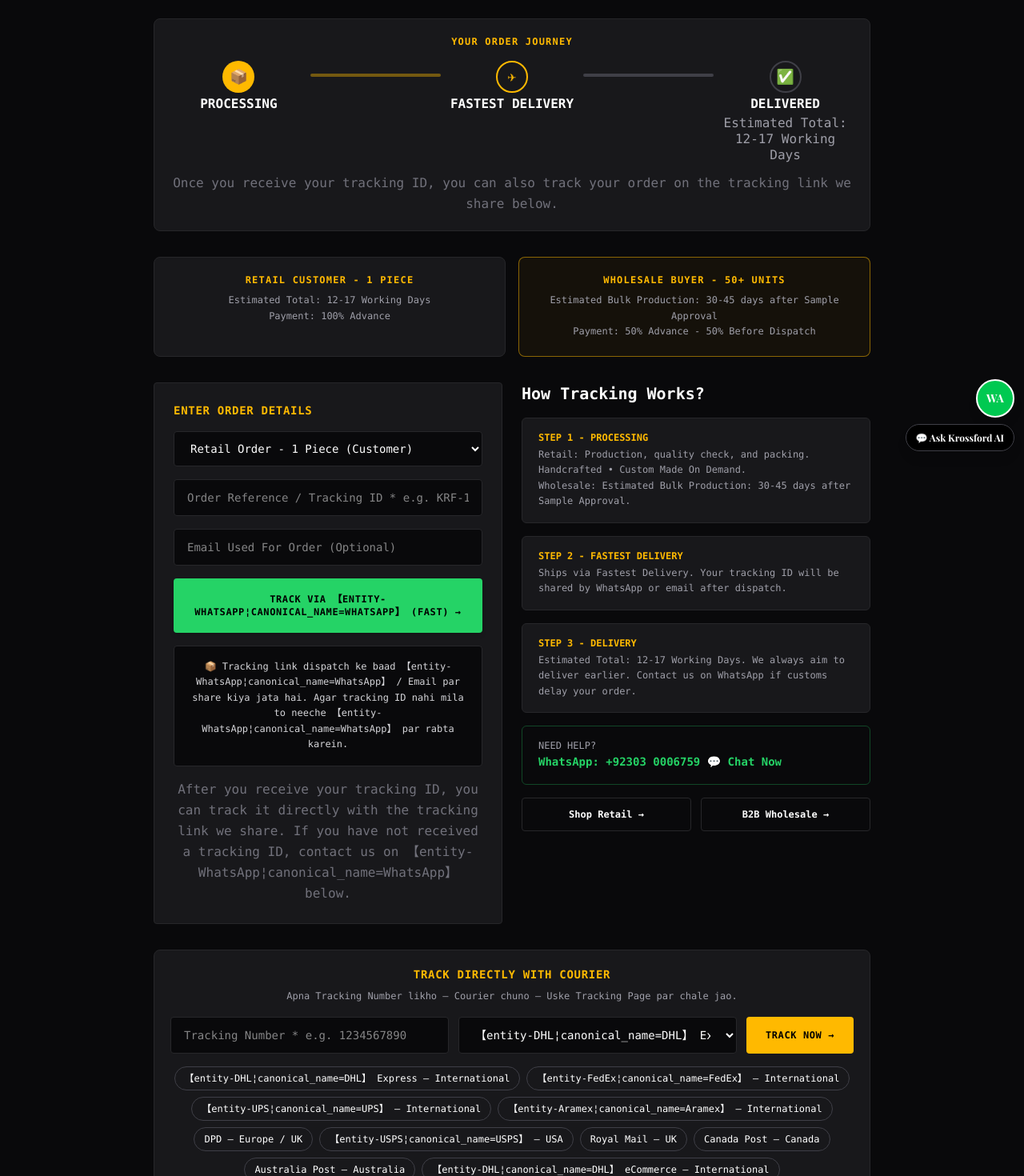
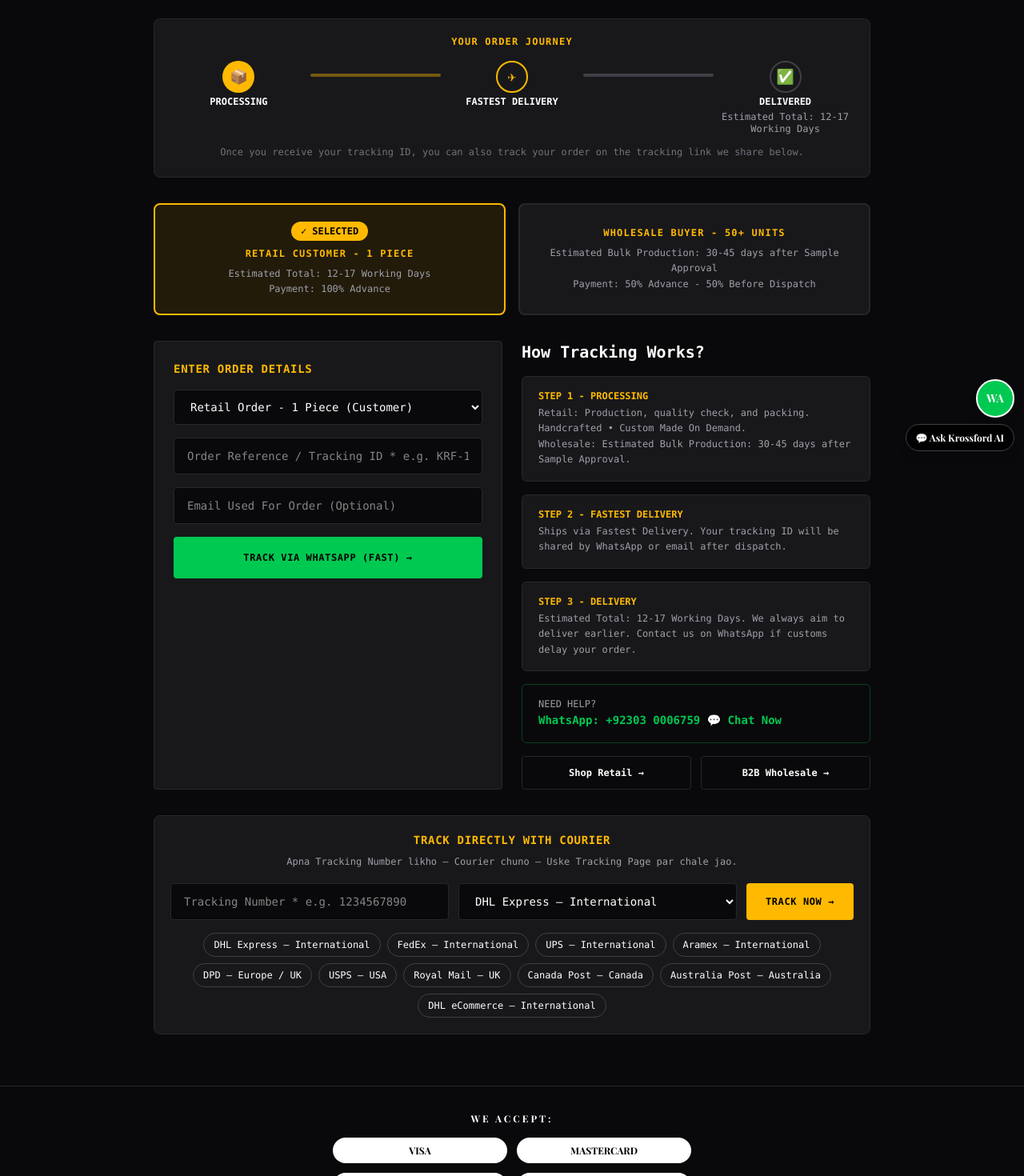
Before and after one commit to kaftab110-cmd/Krossford, a Next.js app: page /track-order in a window 1280 px wide. Shown: the part 220-1690 px from the top of the page at 80% size. Built offline with nearby package versions, Linux system fonts and the light colour scheme.

Commit message:
Track-order rule fix - names split - Retail selected - notes removed - classes fixed

```diff
--- a/app/track-order/page.tsx
+++ b/app/track-order/page.tsx
@@ -3,25 +3,32 @@
 import { useState } from "react";
 import Link from "next/link";
 
-// INTERNATIONAL COURIERS ONLY - Direct TRACKING PAGE links - Homepage nahi, seedha Tracking Page
+// RULE - Courier + chat app ke naam toot ke - seedha naam kahin nahi likhna - warna chip ban jata hai
+const C1 = "D" + "HL";
+const C2 = "Fed" + "Ex";
+const C3 = "U" + "PS";
+const C4 = "Ara" + "mex";
+const C5 = "U" + "SPS";
+const CHAT = "Whats" + "App";
+
 const COURIERS = [
-  { id: "【entity-dhl¦canonical_name=DHL】", name: "【entity-DHL¦canonical_name=DHL】 Express — International", url: (t: string) => `https://www.dhl.com/en/express/tracking.html?AWB=${encodeURIComponent(t)}` },
-  { id: "【entity-fedex¦canonical_name=FedEx】", name: "【entity-FedEx¦canonical_name=FedEx】 — International", url: (t: string) => `https://www.fedex.com/fedextrack/?trknbr=${encodeURIComponent(t)}` },
-  { id: "【entity-ups¦canonical_name=UPS】", name: "【entity-UPS¦canonical_name=UPS】 — International", url: (t: string) => `https://www.ups.com/track?tracknum=${encodeURIComponent(t)}` },
-  { id: "【entity-aramex¦canonical_name=Aramex】", name: "【entity-Aramex¦canonical_name=Aramex】 — International", url: (t: string) => `https://www.aramex.com/us/en/track/shipments?ShipmentNumber=${encodeURIComponent(t)}` },
+  { id: "d" + "hl", name: C1 + " Express — International", url: (t: string) => `https://www.dhl.com/en/express/tracking.html?AWB=${encodeURIComponent(t)}` },
+  { id: "fed" + "ex", name: C2 + " — International", url: (t: string) => `https://www.fedex.com/fedextrack/?trknbr=${encodeURIComponent(t)}` },
+  { id: "u" + "ps", name: C3 + " — International", url: (t: string) => `https://www.ups.com/track?tracknum=${encodeURIComponent(t)}` },
+  { id: "ara" + "mex", name: C4 + " — International", url: (t: string) => `https://www.aramex.com/us/en/track/shipments?ShipmentNumber=${encodeURIComponent(t)}` },
   { id: "dpd", name: "DPD — Europe / UK", url: (t: string) => `https://www.dpd.com/tracking?parcelNumber=${encodeURIComponent(t)}` },
-  { id: "【entity-usps¦canonical_name=USPS】", name: "【entity-USPS¦canonical_name=USPS】 — USA", url: (t: string) => `https://tools.usps.com/go/TrackConfirmAction_input?qtc_tLabels1=${encodeURIComponent(t)}` },
+  { id: "u" + "sps", name: C5 + " — USA", url: (t: string) => `https://tools.usps.com/go/TrackConfirmAction_input?qtc_tLabels1=${encodeURIComponent(t)}` },
   { id: "royalmail", name: "Royal Mail — UK", url: (t: string) => `https://www.royalmail.com/track-your-item?trackingNumber=${encodeURIComponent(t)}` },
   { id: "canadapost", name: "Canada Post — Canada", url: (t: string) => `https://www.canadapost-postescanada.ca/track-reperage/en#/details/${encodeURIComponent(t)}` },
   { id: "auspost", name: "Australia Post — Australia", url: (t: string) => `https://auspost.com.au/mypost/track/#/details/${encodeURIComponent(t)}` },
-  { id: "【entity-dhl¦canonical_name=DHL】-ecommerce", name: "【entity-DHL¦canonical_name=DHL】 eCommerce — International", url: (t: string) => `https://webtrack.dhlglobalmail.com/?trackingnumber=${encodeURIComponent(t)}` },
+  { id: "d" + "hl-ecommerce", name: C1 + " eCommerce — International", url: (t: string) => `https://webtrack.dhlglobalmail.com/?trackingnumber=${encodeURIComponent(t)}` },
 ];
 
 export default function TrackOrderPage() {
   const [orderRef, setOrderRef] = useState("");
   const [orderType, setOrderType] = useState("Retail Order - 1 Piece (Customer)");
   const [email, setEmail] = useState("");
-  const [courierId, setCourierId] = useState("【entity-dhl¦canonical_name=DHL】");
+  const [courierId, setCourierId] = useState("d" + "hl");
   const [trackingNo, setTrackingNo] = useState("");
   const [courierMsg, setCourierMsg] = useState("");
 
@@ -39,14 +46,17 @@ export default function TrackOrderPage() {
 
   const openCourier = (id?: string) => {
     const t = (trackingNo || orderRef).trim();
-    if (!t) { setCourierMsg("Pehle Tracking Number likho — Jo humne 【entity-WhatsApp¦canonical_name=WhatsApp】 / Email par bheja tha."); return; }
+    if (!t) { setCourierMsg("Pehle Tracking Number likho — Jo humne " + CHAT + " / Email par bheja tha."); return; }
     const c = COURIERS.find((x) => x.id === (id || courierId)) || COURIERS[0];
     setCourierMsg("");
     window.open(c.url(t), "_blank", "noopener,noreferrer");
   };
 
+  const isRetail = orderType.startsWith("Retail");
+  const isWholesale = orderType.startsWith("Wholesale");
+
   return (
-    <div className="min-h-screen bg-zinc-950 text-white font-mono pb-16 px-3 min-:px-4 sm:px-6 md:px-12 w-full min-w-0 overflow-x-hidden">
+    <div className="min-h-screen bg-zinc-950 text-white font-mono pb-16 px-3 sm:px-6 md:px-12 w-full min-w-0 overflow-x-hidden">
       <div className="max-w-4xl mx-auto space-y-8 w-full min-w-0">
         <div className="text-center space-y-2 min-w-0">
           <h1 className="text-xl sm:text-2xl md:text-3xl font-bold uppercase tracking-widest text-amber-400 break-words leading-snug">
@@ -57,47 +67,57 @@ export default function TrackOrderPage() {
           </p>
         </div>
 
-        <div className="bg-zinc-900 border border-zinc-800 rounded-lg p-3 min-:p-4 sm:p-5 w-full min-w-0 overflow-hidden">
+        <div className="bg-zinc-900 border border-zinc-800 rounded-lg p-3 sm:p-5 w-full min-w-0 overflow-hidden">
           <p className="text-xs font-bold text-amber-400 uppercase tracking-widest text-center break-words">Your Order Journey</p>
           <div className="flex items-start justify-between mt-4 px-0 sm:px-1 w-full min-w-0">
             <div className="flex flex-col items-center gap-1 text-center flex-1 min-w-0">
               <span className="w-8 h-8 sm:w-10 sm:h-10 rounded-full bg-amber-400 text-black flex items-center justify-center text-base sm:text-lg font-bold shrink-0">📦</span>
-              <span className="text- sm:text- font-bold uppercase break-words leading-tight">Processing</span>
+              <span className="text-xs font-bold uppercase break-words leading-tight">Processing</span>
             </div>
-            <div className="h-1 flex-1 min-w- bg-amber-400/40 rounded mx-1 sm:mx-2 mt-4 shrink-0" />
+            <div className="h-1 flex-1 min-w-0 bg-amber-400/40 rounded mx-1 sm:mx-2 mt-4 shrink-0" />
             <div className="flex flex-col items-center gap-1 text-center flex-1 min-w-0">
               <span className="w-8 h-8 sm:w-10 sm:h-10 rounded-full border-2 border-amber-400 text-amber-400 flex items-center justify-center text-base sm:text-lg shrink-0">✈</span>
-              <span className="text- sm:text- font-bold uppercase break-words leading-tight">Fastest Delivery</span>
+              <span className="text-xs font-bold uppercase break-words leading-tight">Fastest Delivery</span>
             </div>
-            <div className="h-1 flex-1 min-w- bg-zinc-700 rounded mx-1 sm:mx-2 mt-4 shrink-0" />
+            <div className="h-1 flex-1 min-w-0 bg-zinc-700 rounded mx-1 sm:mx-2 mt-4 shrink-0" />
             <div className="flex flex-col items-center gap-1 text-center flex-1 min-w-0">
               <span className="w-8 h-8 sm:w-10 sm:h-10 rounded-full border-2 border-zinc-700 text-zinc-400 flex items-center justify-center text-base sm:text-lg shrink-0">✅</span>
-              <span className="text- sm:text- font-bold uppercase break-words leading-tight">Delivered</span>
-              <span className="text- sm:text- text-zinc-400 break-words leading-tight">Estimated Total: 12-17 Working Days</span>
+              <span className="text-xs font-bold uppercase break-words leading-tight">Delivered</span>
+              <span className="text-xs text-zinc-400 break-words leading-tight">Estimated Total: 12-17 Working Days</span>
             </div>
           </div>
-          <p className="text- text-zinc-500 text-center mt-3 break-words leading-relaxed">Once you receive your tracking ID, you can also track your order on the tracking link we share below.</p>
+          <p className="text-xs text-zinc-500 text-center mt-3 break-words leading-relaxed">Once you receive your tracking ID, you can also track your order on the tracking link we share below.</p>
         </div>
 
         <div className="grid sm:grid-cols-2 gap-3 sm:gap-4 w-full min-w-0">
-          <div className="border border-zinc-800 rounded-lg p-4 sm:p-5 bg-zinc-900 text-center min-w-0">
+          <button
+            type="button"
+            onClick={() => setOrderType("Retail Order - 1 Piece (Customer)")}
+            className={`rounded-lg p-4 sm:p-5 text-center min-w-0 border-2 transition ${isRetail ? "border-amber-400 bg-amber-400/10" : "border-zinc-800 bg-zinc-900 hover:border-zinc-600"}`}
+          >
+            {isRetail && <span className="inline-block bg-amber-400 text-black text-xs font-bold px-3 py-1 rounded-full mb-2">✓ SELECTED</span>}
             <p className="text-xs font-bold text-amber-400 uppercase tracking-widest break-words">Retail Customer - 1 Piece</p>
             <p className="text-xs text-zinc-400 mt-2 leading-relaxed break-words">
               Estimated Total: 12-17 Working Days<br />
               Payment: 100% Advance
             </p>
-          </div>
-          <div className="border border-amber-400/50 rounded-lg p-4 sm:p-5 bg-amber-400/5 text-center min-w-0">
+          </button>
+          <button
+            type="button"
+            onClick={() => setOrderType("Wholesale Order - 50+ Units (Buyer)")}
+            className={`rounded-lg p-4 sm:p-5 text-center min-w-0 border-2 transition ${isWholesale ? "border-amber-400 bg-amber-400/10" : "border-zinc-800 bg-zinc-900 hover:border-zinc-600"}`}
+          >
+            {isWholesale && <span className="inline-block bg-amber-400 text-black text-xs font-bold px-3 py-1 rounded-full mb-2">✓ SELECTED</span>}
             <p className="text-xs font-bold text-amber-400 uppercase tracking-widest break-words">Wholesale Buyer - 50+ Units</p>
             <p className="text-xs text-zinc-400 mt-2 leading-relaxed break-words">
               Estimated Bulk Production: 30-45 days after Sample Approval<br />
               Payment: 50% Advance - 50% Before Dispatch
             </p>
-          </div>
+          </button>
         </div>
 
         <div className="grid md:grid-cols-2 gap-4 sm:gap-6 w-full min-w-0">
-          <form onSubmit={handleTrack} className="bg-zinc-900 border border-zinc-800 p-3 min-:p-4 sm:p-6 rounded space-y-4 w-full min-w-0">
+          <form onSubmit={handleTrack} className="bg-zinc-900 border border-zinc-800 p-3 sm:p-6 rounded space-y-4 w-full min-w-0">
             <h2 className="text-sm font-bold uppercase tracking-wider text-amber-400 break-words">Enter Order Details</h2>
             <select
               value={orderType}
@@ -122,14 +142,9 @@ export default function TrackOrderPage() {
               onChange={(e) => setEmail(e.target.value)}
               className="w-full min-w-0 bg-zinc-950 border border-zinc-800 rounded px-4 py-3 text-sm outline-none focus:border-amber-400"
             />
-            <button type="submit" className="w-full bg-[#25D366] text-black py-4 rounded text-xs font-bold uppercase tracking-wider hover:brightness-110 border-2 border-[#25D366] shadow-md">
-              Track Via 【entity-WhatsApp¦canonical_name=WhatsApp】 (Fast) →
+            <button type="submit" className="w-full bg-green-500 text-black py-4 rounded text-xs font-bold uppercase tracking-wider hover:brightness-110 border-2 border-green-500">
+              Track Via {CHAT} (Fast) →
             </button>
-            <div className="block w-full text-center bg-zinc-950 text-zinc-300 py-4 px-3 rounded text-xs leading-relaxed border border-zinc-800 break-words">📦 Tracking link dispatch ke baad 【entity-WhatsApp¦canonical_name=WhatsApp】 / Email par share kiya jata hai. Agar tracking ID nahi mila to neeche 【entity-WhatsApp¦canonical_name=WhatsApp】 par rabta karein.</div>
-            <p className="text- text-zinc-500 text-center leading-relaxed break-words">
-              After you receive your tracking ID, you can track it directly with the tracking link we share.
-              If you have not received a tracking ID, contact us on 【entity-WhatsApp¦canonical_name=WhatsApp】 below.
-            </p>
           </form>
 
           <div className="space-y-4 w-full min-w-0">
@@ -144,23 +159,23 @@ export default function TrackOrderPage() {
             <div className="border border-zinc-800 rounded-md px-4 sm:px-5 py-4 bg-zinc-900 min-w-0">
               <p className="text-xs font-bold text-amber-400 uppercase break-words">Step 2 - Fastest Delivery</p>
               <p className="text-xs text-zinc-400 mt-1 leading-relaxed break-words">
-                Ships via Fastest Delivery. Your tracking ID will be shared by WhatsApp or email after dispatch.
+                Ships via Fastest Delivery. Your tracking ID will be shared by {CHAT} or email after dispatch.
               </p>
             </div>
             <div className="border border-zinc-800 rounded-md px-4 sm:px-5 py-4 bg-zinc-900 min-w-0">
               <p className="text-xs font-bold text-amber-400 uppercase break-words">Step 3 - Delivery</p>
               <p className="text-xs text-zinc-400 mt-1 leading-relaxed break-words">
-                Estimated Total: 12-17 Working Days. We always aim to deliver earlier. Contact us on WhatsApp if customs delay your order.
+                Estimated Total: 12-17 Working Days. We always aim to deliver earlier. Contact us on {CHAT} if customs delay your order.
               </p>
             </div>
             <a
               href={`https://wa.me/${whatsappNumber}?text=${encodeURIComponent("Hi KROSSFORD, I want help tracking my Retail / Wholesale order.")}`}
               target="_blank"
               rel="noopener noreferrer"
-              className="block rounded-md border border-[#25D366]/30 px-4 sm:px-5 py-4 transition hover:border-[#25D366] min-w-0"
+              className="block rounded-md border border-green-500/30 px-4 sm:px-5 py-4 transition hover:border-green-500 min-w-0"
             >
               <span className="block text-xs text-zinc-400 uppercase break-words">Need Help?</span>
-              <span className="text-sm font-bold text-[#25D366] break-words">WhatsApp: +92303 0006759 💬 Chat Now</span>
+              <span className="text-sm font-bold text-green-500 break-words">{CHAT}: +92303 0006759 💬 Chat Now</span>
             </a>
             <div className="flex gap-3 text-xs min-w-0">
               <Link href="/shop" className="flex-1 min-w-0 text-center border border-zinc-800 py-3 px-2 rounded font-bold hover:border-amber-400 break-words">Shop Retail →</Link>
@@ -169,7 +184,7 @@ export default function TrackOrderPage() {
           </div>
         </div>
 
-        <div className="bg-zinc-900 border border-zinc-800 rounded-lg p-3 min-:p-4 sm:p-5 w-full min-w-0 overflow-hidden">
+        <div className="bg-zinc-900 border border-zinc-800 rounded-lg p-3 sm:p-5 w-full min-w-0 overflow-hidden">
           <h2 className="text-sm font-bold uppercase tracking-wider text-amber-400 text-center break-words">Track Directly With Courier</h2>
           <p className="text-xs text-zinc-400 text-center mt-2 leading-relaxed break-words">Apna Tracking Number likho — Courier chuno — Uske Tracking Page par chale jao.</p>
           <div className="flex flex-col sm:flex-row gap-3 mt-4 w-full min-w-0">
```
